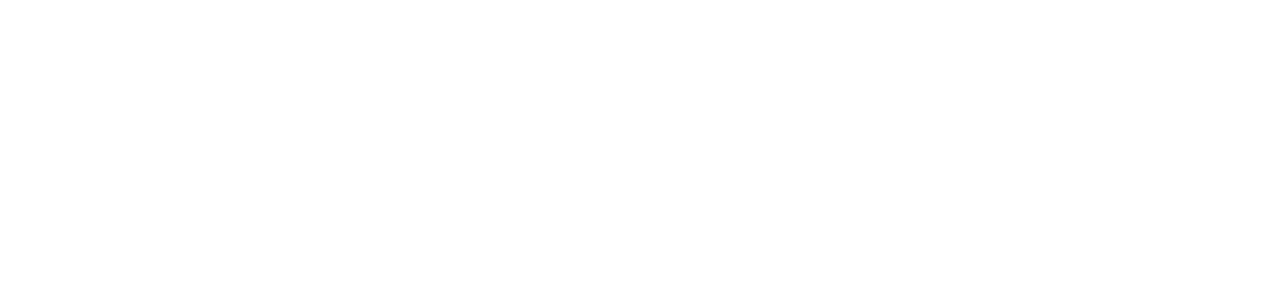
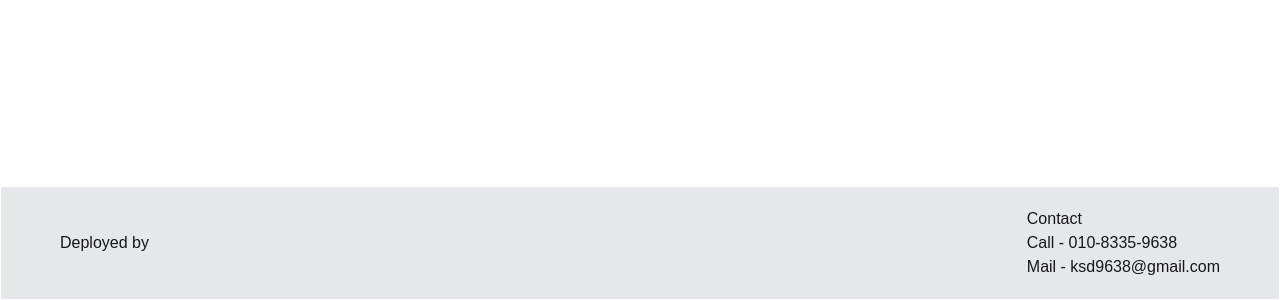
Before and after one commit to Rhajiit/clone_arcalive, a Next.js app: page / in a window 1280 px wide. Shown: the part 680-980 px from the top of the page. Before the commit the page ends 800 px from the top, so only its background shows below. Built offline with nearby package versions, Linux system fonts and the light colour scheme.

Commit message:
💄 레이아웃 간단 조정
footer에 간략한 내용 페이지 최소 길이 지정

```diff
--- a/app/layout.tsx
+++ b/app/layout.tsx
@@ -2,6 +2,7 @@
 import { Geist, Geist_Mono } from "next/font/google";
 import "./globals.css";
 import Header from "@/components/common/header";
+import Footer from "@/components/common/Footer";
 
 const geistSans = Geist({
   variable: "--font-geist-sans",
@@ -29,7 +30,9 @@
         className={`${geistSans.variable} ${geistMono.variable} antialiased`}
       >
         <Header />
+        <div className="min-h-screen"></div>
         {children}
+        <Footer />
       </body>
     </html>
   );
--- /dev/null
+++ b/components/common/Footer.tsx
@@ -0,0 +1,18 @@
+const Footer = () => {
+  return (
+    <footer className="wrapper">
+      <div className="m-auto flex w-full max-w-[1200px] items-center justify-between p-5 align-middle">
+        <p>Deployed by </p>
+        <div className="flex gap-2">
+          <div>
+            <p>Contact</p>
+            <p>Call - 010-8335-9638</p>
+            <p>Mail - ksd9638@gmail.com</p>
+          </div>
+        </div>
+      </div>
+    </footer>
+  );
+};
+
+export default Footer;
```
